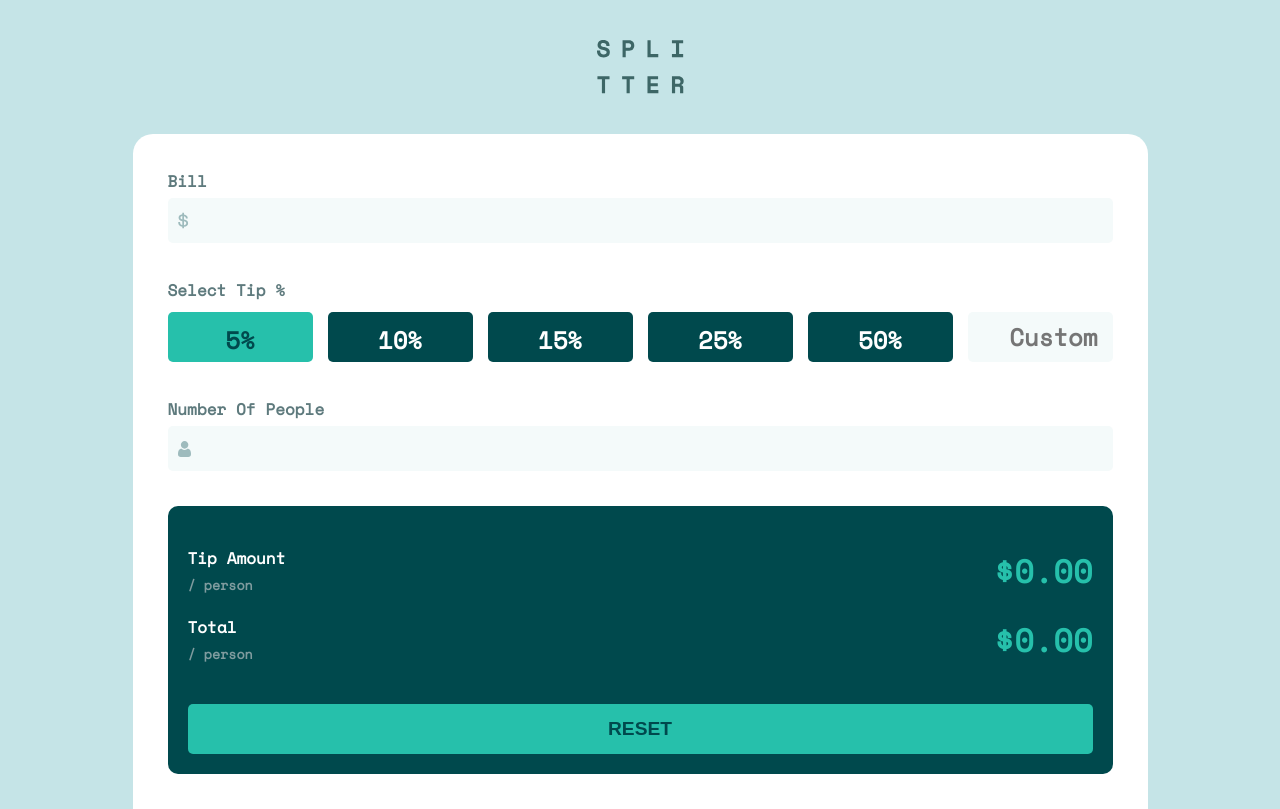
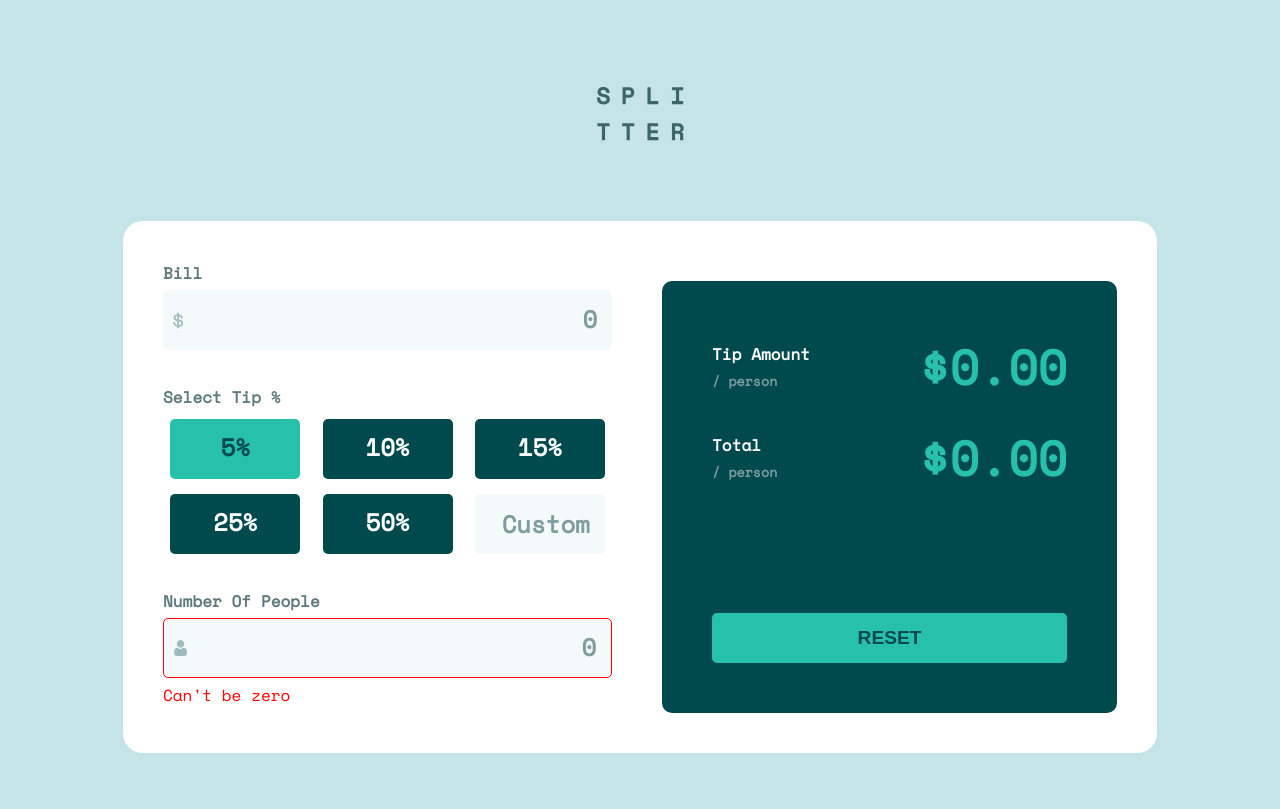
Before and after one commit to fitriamelia150/tip-calculator-app, a plain HTML site: page index.html in a window 1280 px wide. Both pictures are taken after a click on the label "5%". Drawn offline with Linux system fonts and the light colour scheme.

Commit message:
penambahan fungsionalitas apps

```diff
--- a/index.css
+++ b/index.css
@@ -59,6 +59,11 @@ input:focus{
 input[type="number"]:hover {
     outline:none;
     border: 1px solid var(--strong-cyan);
+}
+
+input[type="number"]::placeholder {
+    font-family: 'Space mono';
+    color: var(--grayish-cyan);
 }
 
 :root {
@@ -260,3 +265,71 @@ section main {
 .show-form button:hover{
     background-color: var(--light-grayish-cyan);
 }
+
+.show-form button:disabled {
+    background-color: var(--grayish-cyan);
+    color: var(--dark-grayish-cyan);
+    cursor: not-allowed;
+}
+
+@media screen and (width > 800px) {
+    input[type="number"] {
+        height: 60px;
+    }
+
+    body {
+        align-items: center;
+    }
+
+    body section {
+        display: flex;
+        flex-direction: column;
+        align-items: center;
+        justify-content: center;
+        gap: 40px;
+        width: 100%;
+    }
+
+    section main {
+        flex-direction: row;
+        gap: 50px;
+        padding: 40px;
+        max-width: 1034px;
+        border-radius: 20px;
+    }
+
+    section main form {
+        width: 50%;
+    }
+
+    .input-form .tip .tip-btn label {
+        width: 130px;
+        height: 60px;
+    }
+
+    .input-form .tip .tip-btn input[type="number"] {
+        width: 130px;
+        height: 60px;
+    }
+
+    .input-form .tip .tip-btn {
+        justify-content: space-evenly;
+    }
+
+    section main .show-form {
+        width: 50%;
+    }
+
+    .show-form {
+        padding: 50px;
+        margin-top: 20px;
+    }
+
+    .show-form .total-amount {
+        margin-bottom: 100px;
+    }
+
+    .show-form p {
+        font-size: 3rem;
+    }
+}
--- a/index.html
+++ b/index.html
@@ -21,10 +21,11 @@
     </header>
 
     <main>
+      <form>
         <div class="input-form">
           <div class="bill">
             <label for="bill">bill</label>
-          <input type="number" name="bill" id="bill" >
+            <input type="number" name="bill" id="bill" placeholder="0" onkeyup="countSplitBill()">
           </div>
 
           <div class="tip">
@@ -33,26 +34,27 @@
             </div>
 
             <div class="tip-btn">
-            <input type="radio" name="tip" id="tip1" value="5%" style="display: none;">
-            <label for="tip1">5%</label>
-            <input type="radio" name="tip" id="tip2" value="10%" style="display: none;">
-            <label for="tip2">10%</label>
-            <input type="radio" name="tip" id="tip3" value="15%" style="display: none;">
-            <label for="tip3">15%</label>
-            <input type="radio" name="tip" id="tip4" value="25%" style="display: none;">
-            <label for="tip4">25%</label>
-            <input type="radio" name="tip" id="tip5" value="50%" style="display: none;">
-            <label for="tip5">50%</label>
-            <input type="number" name="custom-tip" id="custom-tip" placeholder="Custom">
+              <input type="radio" name="tip" id="tip1" value="5" style="display: none;">
+              <label id="label-tip" for="tip1" onclick="clearCustomTip()">5%</label>
+              <input type="radio" name="tip" id="tip2" value="10" style="display: none;">
+              <label id="label-tip" for="tip2" onclick="clearCustomTip()">10%</label>
+              <input type="radio" name="tip" id="tip3" value="15" style="display: none;">
+              <label id="label-tip" for="tip3" onclick="clearCustomTip()">15%</label>
+              <input type="radio" name="tip" id="tip4" value="25" style="display: none;">
+              <label id="label-tip" for="tip4" onclick="clearCustomTip()">25%</label>
+              <input type="radio" name="tip" id="tip5" value="50" style="display: none;">
+              <label id="label-tip" for="tip5" onclick="clearCustomTip()">50%</label>
+              <input type="number" name="custom-tip" id="custom-tip" placeholder="Custom" onkeyup="changeTip()" value="">
             </div>
           </div>
 
           <div class="num-people">
             <label for="num-people">number of people</label>
-          <input type="number" name="num-people" id="num-people">
+            <input type="number" name="num-people" id="num-people" placeholder="0" oninput="countSplitBill()">
             <span id="error"></span>
           </div>
         </div>
+      </form>
 
       <div class="show-form">
         <div class="tip-amount">
@@ -61,7 +63,7 @@
             <h2>/ person</h2>
           </div>
           <div class="amount">
-            <p class="amount">$0.00</p>
+            <p class="amount" id="label-tip-amount">$0.00</p>
           </div>
         </div>
 
@@ -71,11 +73,11 @@
             <h2>/ person</h2>
           </div>
           <div class="amount">
-            <p class="amount">$0.00</p>
+            <p class="amount" id="label-total-amount">$0.00</p>
           </div>
         </div>
 
-        <button onclick="countSplitBill()">reset</button>
+        <button type="button" id="reset-btn" disabled onclick="reset()">reset</button>
       </div>
 
     </main>
--- a/index.js
+++ b/index.js
@@ -1,7 +1,28 @@
+function availableResetBtn(){
+    let bill = document.getElementById("bill");
+    let resetBtn = document.getElementById("reset-btn");
+
+    resetBtn.removeAttribute("disabled");
+}
+
+
+function changeTip(){
+    if (document.querySelector('input[name="tip"]:checked')) {
+        let tip = document.querySelector('input[name="tip"]:checked');
+        tip.checked = false;
+    }
+    availableResetBtn();
+    countSplitBill();
+}
+
+function clearCustomTip(){
+    let customTip = document.getElementById("custom-tip");
+    customTip.value = "";
+    availableResetBtn();
+    countSplitBill();
+}
+
 function countSplitBill(){
-
-    // let bill = document.getElementById("bill").value;
-    // let tip = document.querySelector('input[name="tip"]:checked').value;
     let numPeople = document.getElementById("num-people");
     let infoError = document.getElementById("error");
 
@@ -9,5 +30,41 @@ function countSplitBill(){
         infoError.innerText = "Can't be zero";
         infoError.style.color = "red";
         numPeople.style.border = "1px solid red";
+    }else{
+        infoError.innerText = "";
+        numPeople.style.border = "none";
+
+        let bill = document.getElementById("bill");
+        let tip = 0;
+            tip = document.querySelector('input[name="tip"]:checked') ? document.querySelector('input[name="tip"]:checked') : document.getElementById("custom-tip");
+        let billValue = parseFloat(bill.value);
+        let tipValue = parseFloat(tip.value);
+        let people = parseFloat(numPeople.value);
+
+        console.log(tipValue);
+
+
+        let billAmount = billValue / people;
+        // console.log("billValue ", billValue, " tipValue ", tipValue, " people ", people, " billAmount ", billAmount);
+
+        let tipAmount = (billValue * tipValue) / 100;
+        let tipAmountPerPerson = tipAmount/people;
+
+        let totalAmount = billAmount + tipAmountPerPerson;
+
+        // console.log("tipAmount ", tipAmount, " tipAmountPerPerson ", tipAmountPerPerson, " totalAmount ", totalAmount);
+
+        document.getElementById("label-tip-amount").innerHTML = `$${tipAmountPerPerson.toFixed(2)}`;
+        document.getElementById("label-total-amount").innerHTML = `$${totalAmount.toFixed(2)}`;
+
+
+
     }
 }
+
+function reset(){
+    document.querySelector('form').reset();
+    document.getElementById("label-tip-amount").innerHTML = "$0.00";
+    document.getElementById("label-total-amount").innerHTML = "$0.00";
+    document.getElementById("reset-btn").disabled = true;
+}
```
Lines whose indentation alone changed are shown as unchanged.
